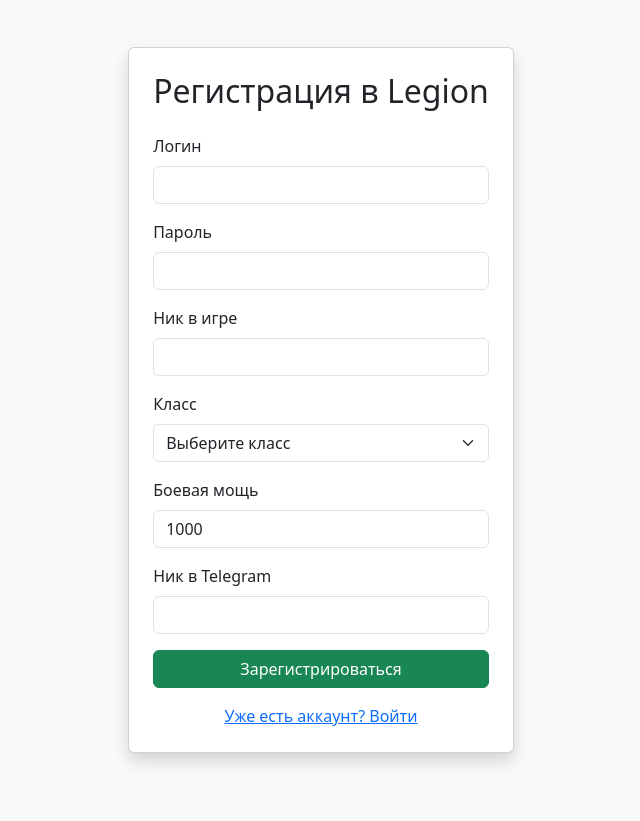
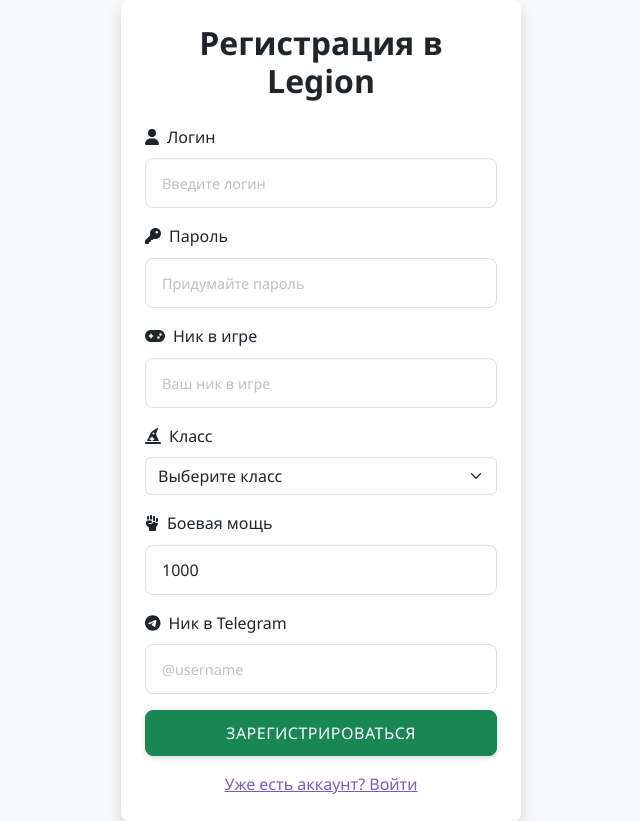
Before and after one commit to Karvet-2/Legion, a website: page register.html in a window 1280 px wide. Shown: the whole page, without its empty margins (319-959 px from the left). Before the commit the page ends 800 px from the top, so only its background shows below. Drawn offline with nearby package versions, Linux system fonts and the light colour scheme.

Commit message:
Add files via upload

```diff
--- a/register.html
+++ b/register.html
@@ -8,33 +8,58 @@
       href="https://cdn.jsdelivr.net/npm/bootstrap@5.3.0/dist/css/bootstrap.min.css"
       rel="stylesheet"
     />
+    <link rel="stylesheet" href="style.css" />
   </head>
   <body class="bg-light">
     <div
       class="container d-flex align-items-center justify-content-center min-vh-100"
     >
-      <div class="card shadow p-4" style="min-width: 350px">
+      <div
+        class="card shadow p-4"
+        style="min-width: 350px; max-width: 400px; width: 100%"
+      >
         <h2 class="mb-4 text-center">Регистрация в Legion</h2>
         <form id="registerForm">
           <div class="mb-3">
-            <label for="username" class="form-label">Логин</label>
-            <input type="text" class="form-control" id="username" required />
+            <label for="username" class="form-label"
+              ><i class="fas fa-user me-2"></i>Логин</label
+            >
+            <input
+              type="text"
+              class="form-control"
+              id="username"
+              required
+              placeholder="Введите логин"
+            />
           </div>
           <div class="mb-3">
-            <label for="password" class="form-label">Пароль</label>
+            <label for="password" class="form-label"
+              ><i class="fas fa-key me-2"></i>Пароль</label
+            >
             <input
               type="password"
               class="form-control"
               id="password"
               required
+              placeholder="Придумайте пароль"
             />
           </div>
           <div class="mb-3">
-            <label for="nickname" class="form-label">Ник в игре</label>
-            <input type="text" class="form-control" id="nickname" required />
+            <label for="nickname" class="form-label"
+              ><i class="fas fa-gamepad me-2"></i>Ник в игре</label
+            >
+            <input
+              type="text"
+              class="form-control"
+              id="nickname"
+              required
+              placeholder="Ваш ник в игре"
+            />
           </div>
           <div class="mb-3">
-            <label for="class" class="form-label">Класс</label>
+            <label for="class" class="form-label"
+              ><i class="fas fa-hat-wizard me-2"></i>Класс</label
+            >
             <select class="form-select" id="class" required>
               <option value="">Выберите класс</option>
               <option value="Страж">Страж</option>
@@ -53,7 +78,9 @@
             </select>
           </div>
           <div class="mb-3">
-            <label for="battlePower" class="form-label">Боевая мощь</label>
+            <label for="battlePower" class="form-label"
+              ><i class="fas fa-fist-raised me-2"></i>Боевая мощь</label
+            >
             <input
               type="number"
               class="form-control"
@@ -61,13 +88,19 @@
               min="1"
               value="1000"
               required
+              placeholder="Ваша боевая мощь"
             />
           </div>
           <div class="mb-3">
             <label for="telegramUsername" class="form-label"
-              >Ник в Telegram</label
+              ><i class="fab fa-telegram me-2"></i>Ник в Telegram</label
             >
-            <input type="text" class="form-control" id="telegramUsername" />
+            <input
+              type="text"
+              class="form-control"
+              id="telegramUsername"
+              placeholder="@username"
+            />
           </div>
           <button type="submit" class="btn btn-success w-100">
             Зарегистрироваться
@@ -80,6 +113,7 @@
         </div>
       </div>
     </div>
+    <script src="https://cdnjs.cloudflare.com/ajax/libs/font-awesome/6.4.0/js/all.min.js"></script>
     <script>
       const sheetdbApiUrl = "https://sheetdb.io/api/v1/8nxo7p9xdzlsi";
       async function getAllUsers() {
```
Also changed, not shown: login.html (+23 -5 lines).
